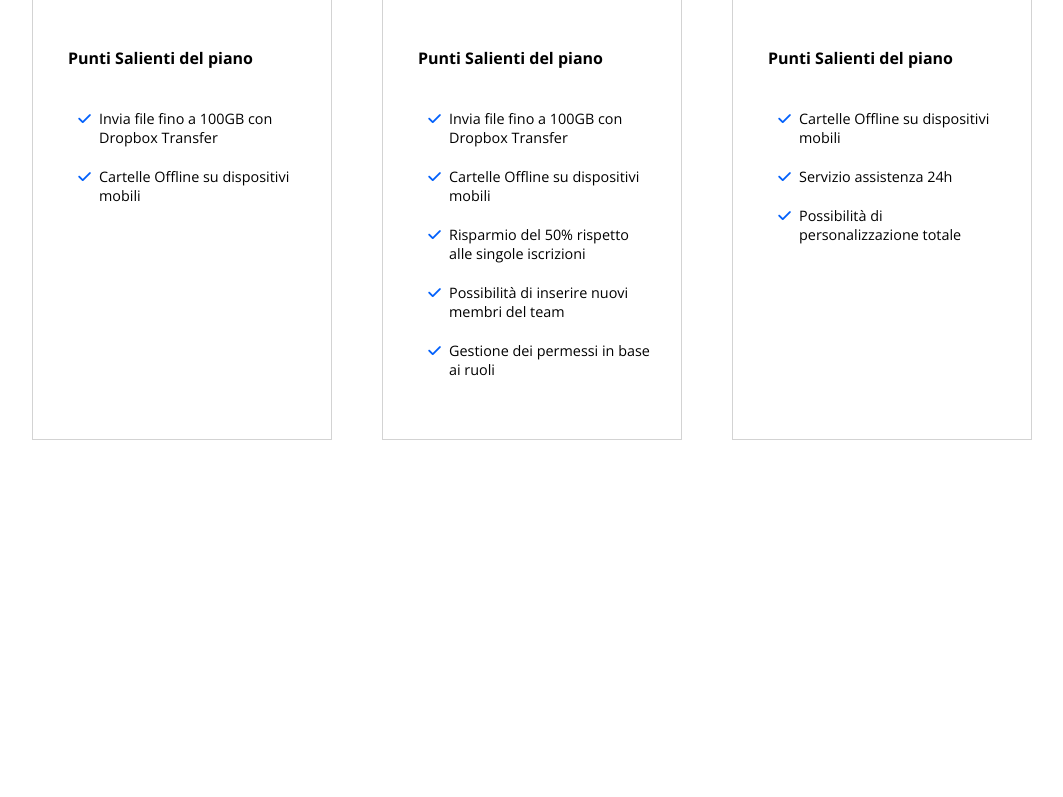
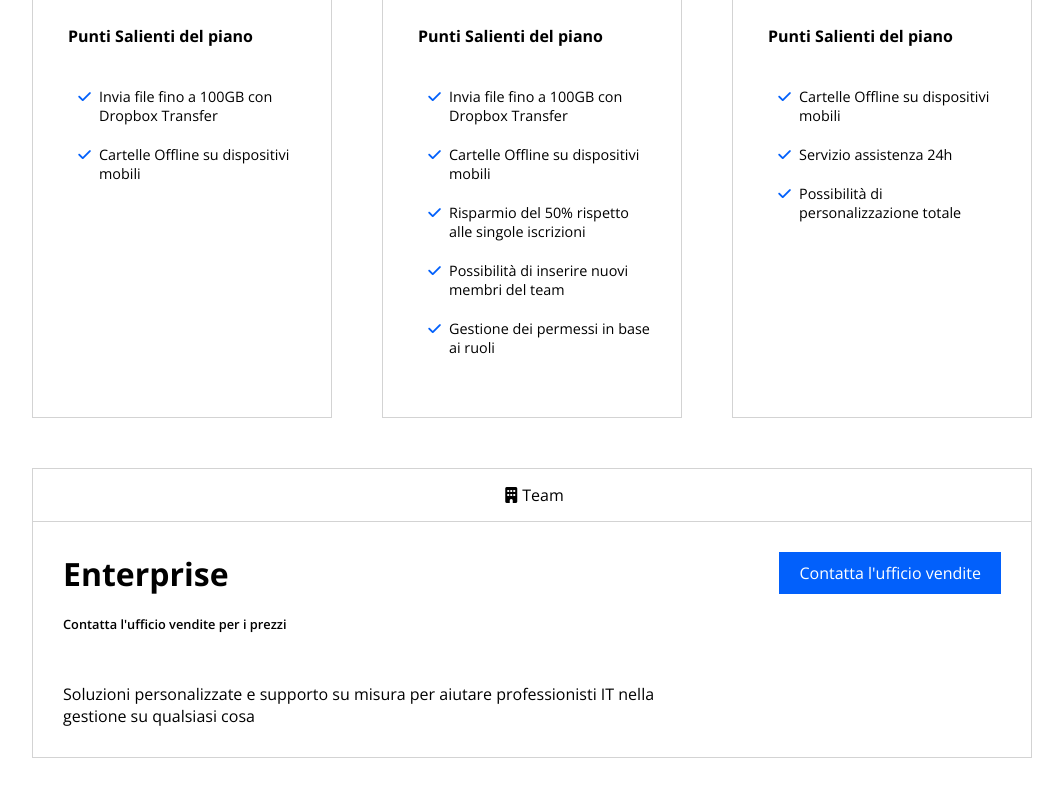
Before and after one commit to LeonardoFlammini/htmlcss-dropbox, a plain HTML site: page index.html in a window 1280 px wide. Shown: the part 1677-2474 px from the top of the page, without its empty margins (108-1171 px from the left). Drawn offline with nearby package versions, Linux system fonts and the light colour scheme.

Commit message:
[add] plans

```diff
--- a/css/style.css
+++ b/css/style.css
@@ -2,6 +2,10 @@
   margin: 0;
   padding: 0;
   box-sizing: border-box;
+}
+
+html{
+  scroll-behavior: smooth;
 }
 
 :root{
@@ -25,6 +29,7 @@
 body{
   font-family: 'Open Sans', sans-serif;
   background-color: white;
+  scroll-behavior: smooth;
 }
 
 .debug {
@@ -68,6 +73,12 @@ body{
   background-color: var(--btn-l-blue);
 }
 
+.clearfix::after {
+  content: "";
+  display: table;
+  clear: both;
+}
+
 /* Header */
 
 header {
@@ -87,9 +98,8 @@ header {
 
 header .h-left,
 header .h-right {
-  /* width: calc(100% / 3); */
   align-items: center;
-  /* flex-wrap: wrap; */
+  flex-wrap: nowrap;
 }
 
 header nav ul {
@@ -102,9 +112,9 @@ header nav ul li {
 
 header nav a{
   display: inline-block;
-  height: 70px;
+  height: 78px;
   padding: 0 20px;
-  line-height: 80px;
+  line-height: 78px;
   color: black;
   background-color: white;
   text-decoration: none;
@@ -190,6 +200,7 @@ main .ext-circle{
   background-color: white;
   border: 1px solid lightgrey;
   cursor: pointer;
+  transition: all 0.3s;
 
 }
 
@@ -217,10 +228,12 @@ main .basic-plans {
   width: 100%;
   align-items: stretch;
   justify-content: space-between;
+  flex-wrap: wrap;
   padding: 50px 0;
 }
 
 main .col {
+  min-width: 230px;
   flex-basis: 30%;
   border: 1px solid lightgray;
 }
@@ -233,14 +246,16 @@ main .col-info-top,
 
 /* col-title */
 
-main .col-title {
+main .col-title,
+main .enterprise .title {
   align-items: center;
   justify-content: center;
   padding: 15px 0;
   border-bottom: 1px solid lightgrey;
 }
 
-main .col-title span {
+main .col-title span,
+main .enterprise .title span {
   padding-left: 5px;
 }
 
@@ -308,6 +323,43 @@ main .bottom-list .fa-li {
   color: var(--btn-blue);
 }
 
+/* enterprise */
+
+main .enterprise .row {
+  width: 100%;
+  border: 1px solid lightgray;
+}
+
+main .enterprise .title span {
+  font-size: 1rem;
+  font-weight: 400;
+}
+
+main .enterprise .text {
+  padding: 30px;
+}
+
+main .enterprise .text .description {
+  display: inline-block;
+  font-size: 2rem;
+  font-weight: bold;
+  padding-bottom: 20px;
+
+}
+main .enterprise .text a{
+  float: right;
+}
+
+main .enterprise .text .contact {
+  font-size: 0.8rem;
+  font-weight: 600;
+  padding-bottom: 50px;
+}
+
+main .enterprise .text .info {
+  max-width: 600px;
+}
+
 /* footer */
 footer{
   background-color: black;
--- a/index.html
+++ b/index.html
@@ -15,11 +15,11 @@
 
   <title>Drop-box clone</title>
 </head>
-<!-- TODO: commentare cosice -->
+<!-- TODO: commentare codice -->
 <body>
 
   <header class="d-flex">
-
+    <!-- left  -->
     <div class="h-left d-flex">
 
       <div class="logo">
@@ -27,14 +27,14 @@
       </div>
       <nav>
         <ul>
-          <!-- FIXME: centrare meglio il testo negli a -->
           <li><a href="#">Perché Dropbox</a></li>
           <li><a href="#">Funzioni</a></li>
-          <li><a href="#">Piani e Prezzi</a></li>
+          <li><a href="#plans-anchor">Piani e Prezzi</a></li>
         </ul>
       </nav>
 
     </div>
+    <!-- right  -->
     <div class="h-right d-flex">
       <nav>
         <ul>
@@ -55,7 +55,8 @@
       <div class="container-big">
         <span class="title">Tutto cio che ti serve per il tuo lavoro, in un unico posto</span>
         <div class="image"><img src="img/jumbo.png" alt="jumbo-img"></div>
-        <p>Lorem ipsum dolor sit amet, consectetur adipisicing elit. Consequuntur placeat beatae quaerat dolor autem! Recusandae unde pariatur adipisci. Maiores est veritatis neque asperiores reprehenderit! Numquam deserunt nihil blanditiis cum repudiandae?</p>
+        <p>Con i prodotti per l'archiviazione cloud e la condivisione, le firme elettroniche, il monitoraggio dei documenti e il backup, Dropbox ti aiuta a rendere il tuo lavoro e la tua vita privata più semplici.
+        </p>
         <a href="#" class="btn">Inizia la tua prova gratuita</a>
         <p>Annulla in qualsiasi momento </p>
         <div class="icon">
@@ -67,7 +68,7 @@
     </section>
 
 
-    <section class="plans container-small">
+    <section class="plans container-small" id="plans-anchor">
       <div class="title">Trova il piano business che fa per te</div>
 
       <div class="check d-flex">
@@ -217,7 +218,25 @@
         </div>
 
       </div>
-      <div class="enterprise"></div>
+
+      <div class="enterprise">
+        <div class="row">
+
+          <div class="title d-flex">
+            <span><i class="fa-solid fa-building"></i></span>
+            <span>Team</span>
+          </div>
+
+          <div class="text clearfix">
+            <div class="description">Enterprise</div>
+            <a href="#" class="btn">Contatta l'ufficio vendite</a>
+            <div class="contact">Contatta l'ufficio vendite per i prezzi</div>
+            <div class="info">Soluzioni personalizzate e supporto su misura per aiutare professionisti IT nella gestione su qualsiasi cosa</div>
+
+
+          </div>
+        </div>
+      </div>
     </section>
 
     <section class="contacts container-small"></section>
```
